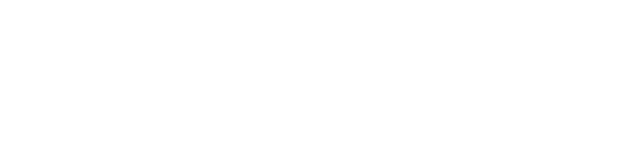
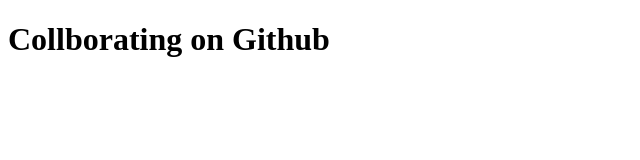
Before and after one commit to ssmehroz/crap-portfolio, a plain HTML site: page index.html in a window 1280 px wide. Shown: the whole page, without its empty margins (0-640 px from the left). Drawn offline with Linux system fonts and the light colour scheme.

Commit message:
added index html

```diff
--- a/index.html
+++ b/index.html
@@ -5,6 +5,6 @@
     <title>crap portfolio</title>
   </head>
   <body>
-
+    <h1> Collborating on Github</h1>
   </body>
 </html>
```
